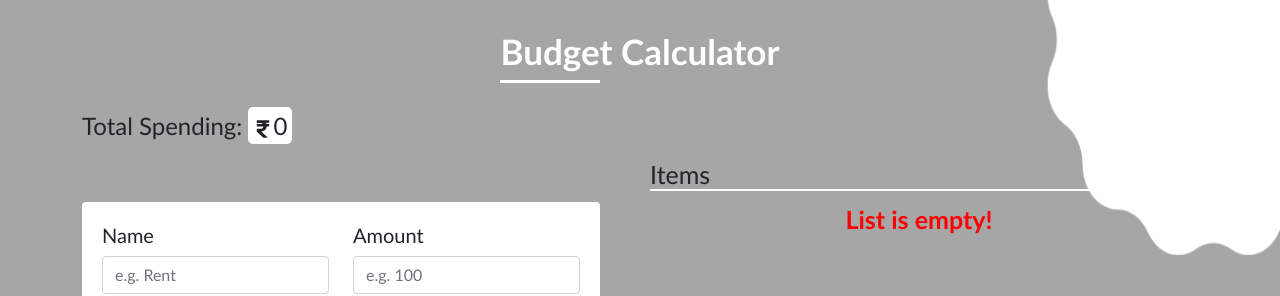
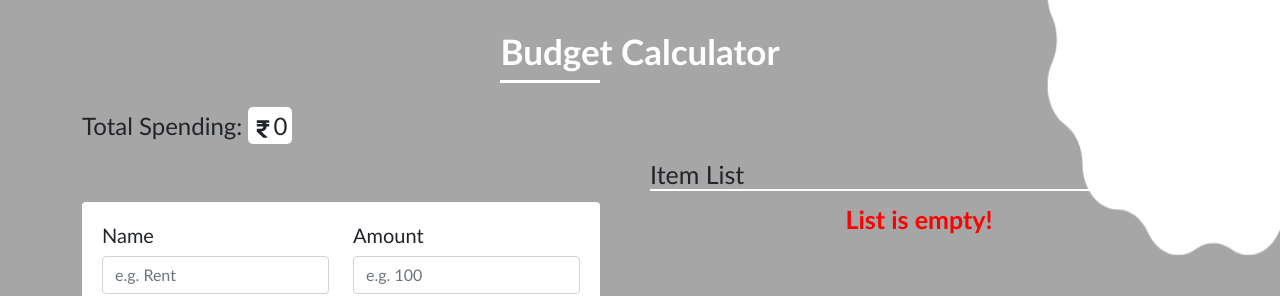
Before and after one commit to JenilGajjar20/React_budgetCalculator, a React (Create React App) app: page / in a window 1280 px wide. Shown: the top 296 px of the page. Built offline with nearby package versions, Linux system fonts and the light colour scheme.

Commit message:
feat(src/components): display the number of items

```diff
--- a/src/components/ExpenseList.jsx
+++ b/src/components/ExpenseList.jsx
@@ -3,10 +3,11 @@ import ExpenseItem from "./ExpenseItem";
 import { MdDelete } from "react-icons/md";
 
 const ExpenseList = ({ expenses, clearItems, deleteItem, editItem }) => {
+  const itemCount = `(${expenses.length} item${expenses.length > 1 ? "s" : ""})`
   return (
     <>
       <ul className="list">
-        <h3>Items</h3>
+        <h3>Item List {expenses.length > 0 ? itemCount : ""}</h3>
         {expenses.map((expense) => {
           return (
             <ExpenseItem
```
